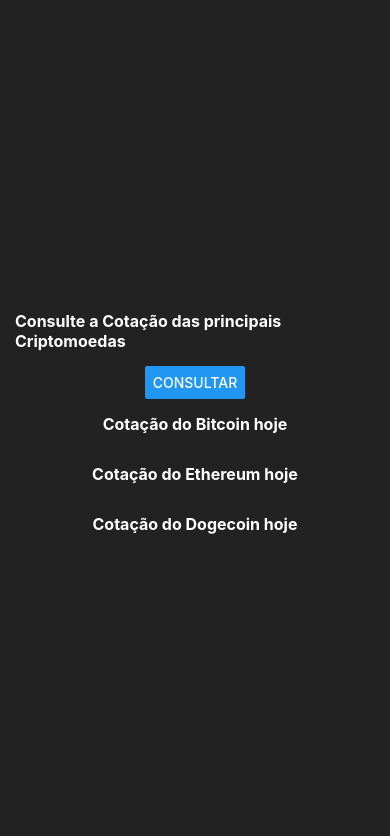
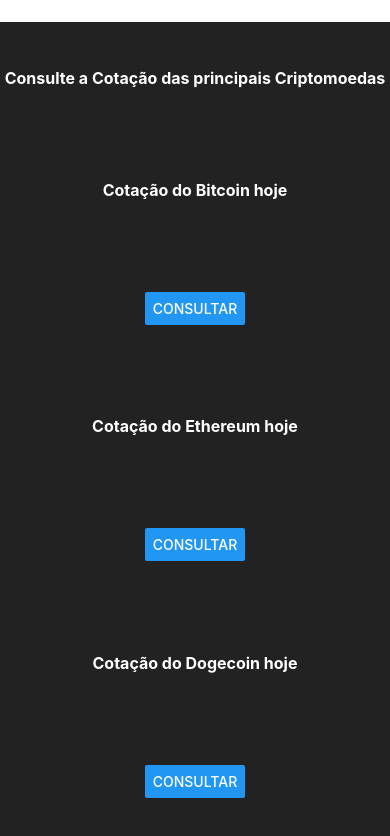
Before and after one commit to RaphaelQSmith/AwesomeProject, a React Native app: screen / in a window 390 px wide. Shown: the top 836 px of the page. Built offline with nearby package versions, Linux system fonts and the light colour scheme.

Commit message:
Learning styling with CSS-like syntax

```diff
--- a/App.js
+++ b/App.js
@@ -1,17 +1,23 @@
 import { StatusBar } from 'expo-status-bar';
 import React from 'react';
-import { Button, StyleSheet, Text, View } from 'react-native';
+import { Button, StyleSheet, Text, TouchableHighlightComponent, View } from 'react-native';
 import { Colors } from 'react-native/Libraries/NewAppScreen';
 
 export default function App() {
   return (
     <View style={styles.container}>
       <Text style={styles.title}>Consulte a Cotação das principais Criptomoedas</Text>
+      <Text style={styles.title}>Cotação do Bitcoin hoje</Text>
+      <Button
+      title="Consultar" style={styles.title} />
+      <Text style={styles.title}>Cotação do Ethereum hoje</Text>
       <Button
       title="Consultar" style={styles.myBt} />
-      <Text style={styles.title}>Cotação do Bitcoin hoje</Text>
-      <Text style={styles.title}>Cotação do Ethereum hoje</Text>
       <Text style={styles.title}>Cotação do Dogecoin hoje</Text>
+      <Button
+      style={styles.myBt}
+      title="Consultar" />
+
       <StatusBar style="auto" />
     </View>
   );
@@ -22,13 +28,16 @@
     flex: 1,
     backgroundColor: '#222222',
     alignItems: 'center',
-    justifyContent: 'center',
+    justifyContent: 'space-around',
+    marginTop: 22
   },
   title: {
     color: 'white',
     fontWeight: 'bold',
-    fontSize: 16,
-    padding: 15
+    fontSize: 16
   },
+  myBt:{
+
+  }
 
 });
```
